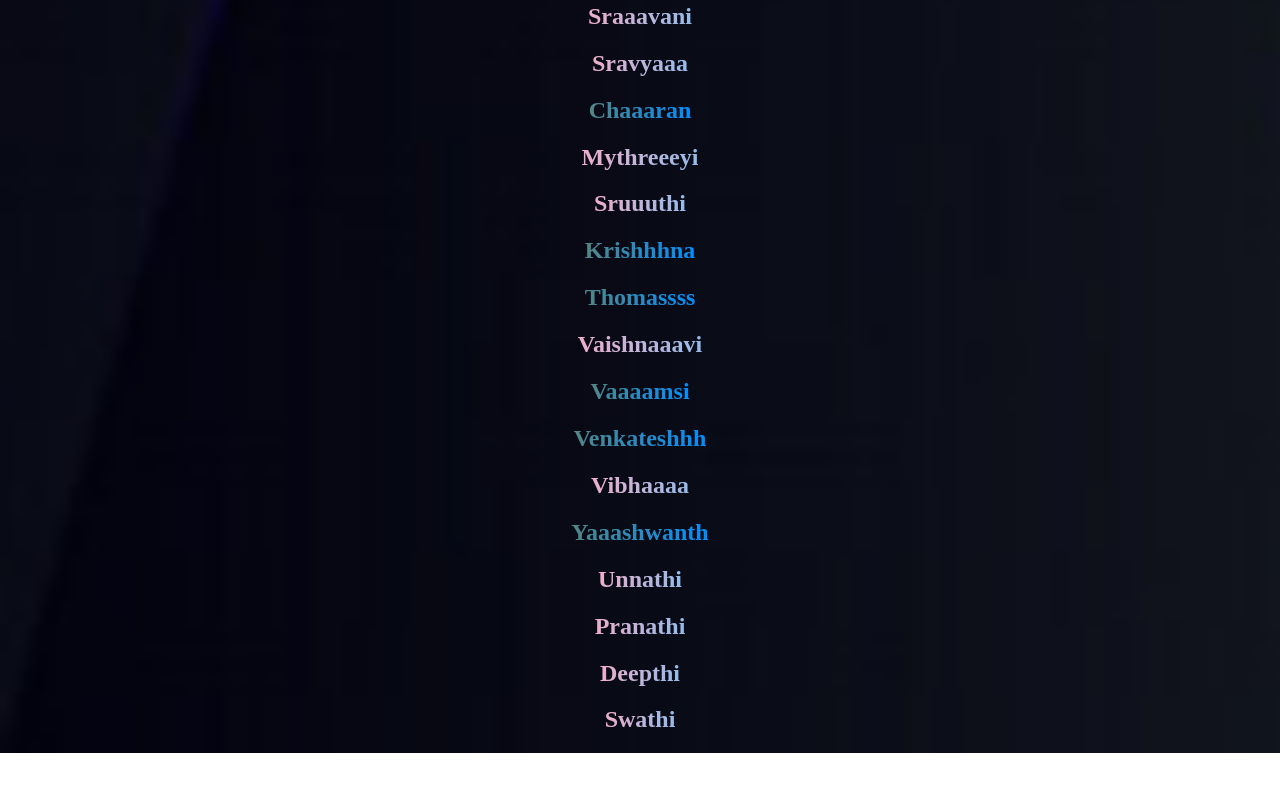
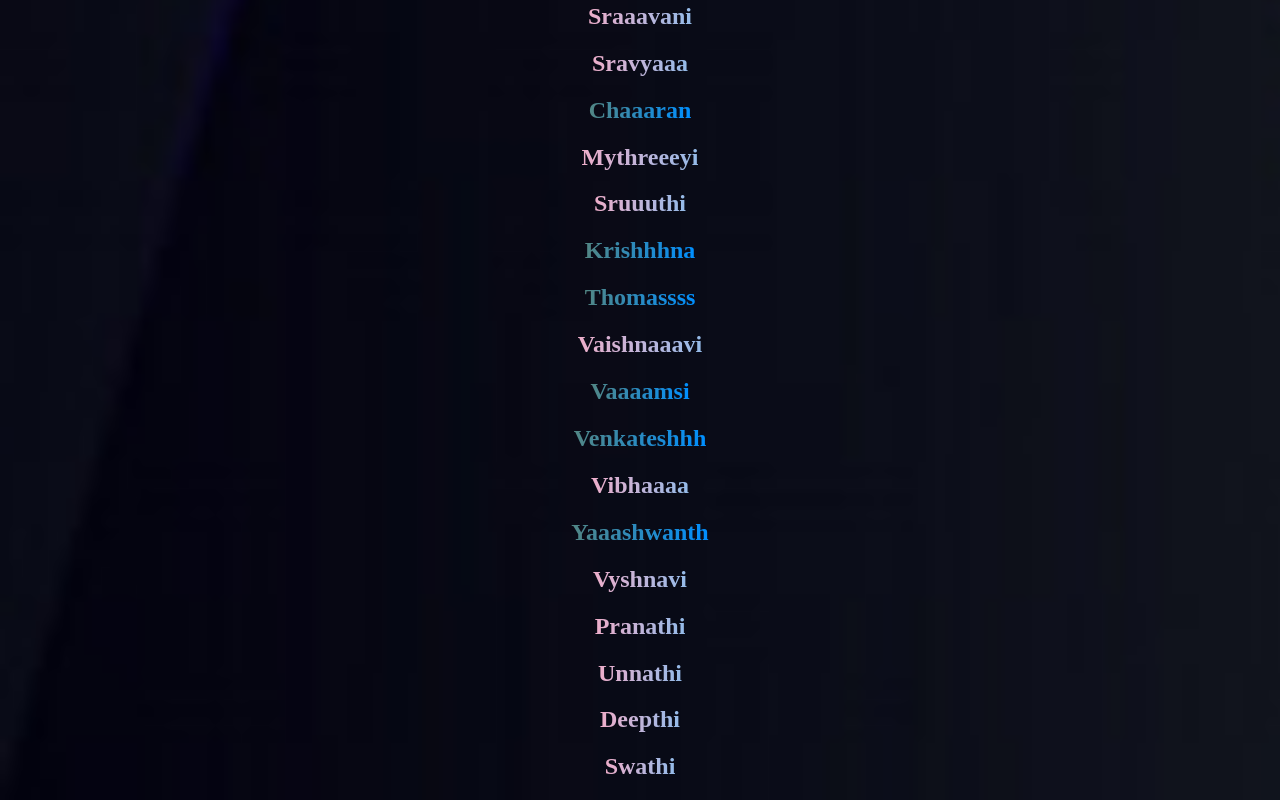
Before and after one commit to DileepDodla/bday, a plain HTML site: page index.html in a window 1280 px wide. Shown: the part 2493-3293 px from the top of the page. Before the commit the page ends 3246 px from the top, so only its background shows below. Drawn offline with nearby package versions, Linux system fonts and the light colour scheme.

Commit message:
Update index.html

```diff
--- a/index.html
+++ b/index.html
@@ -134,8 +134,9 @@
         <h2><span class="queen">Vibhaaaa</span></h2>
         <h2><span class="king">Yaaashwanth</span></h2>
 
+        <h2><span class="queen">Vyshnavi</span></h2>
+        <h2><span class="queen">Pranathi</span></h2>
         <h2><span class="queen">Unnathi</span></h2>
-        <h2><span class="queen">Pranathi</span></h2>
         <h2><span class="queen">Deepthi</span></h2>
         <h2><span class="queen">Swathi</span></h2>
     </div>
```
